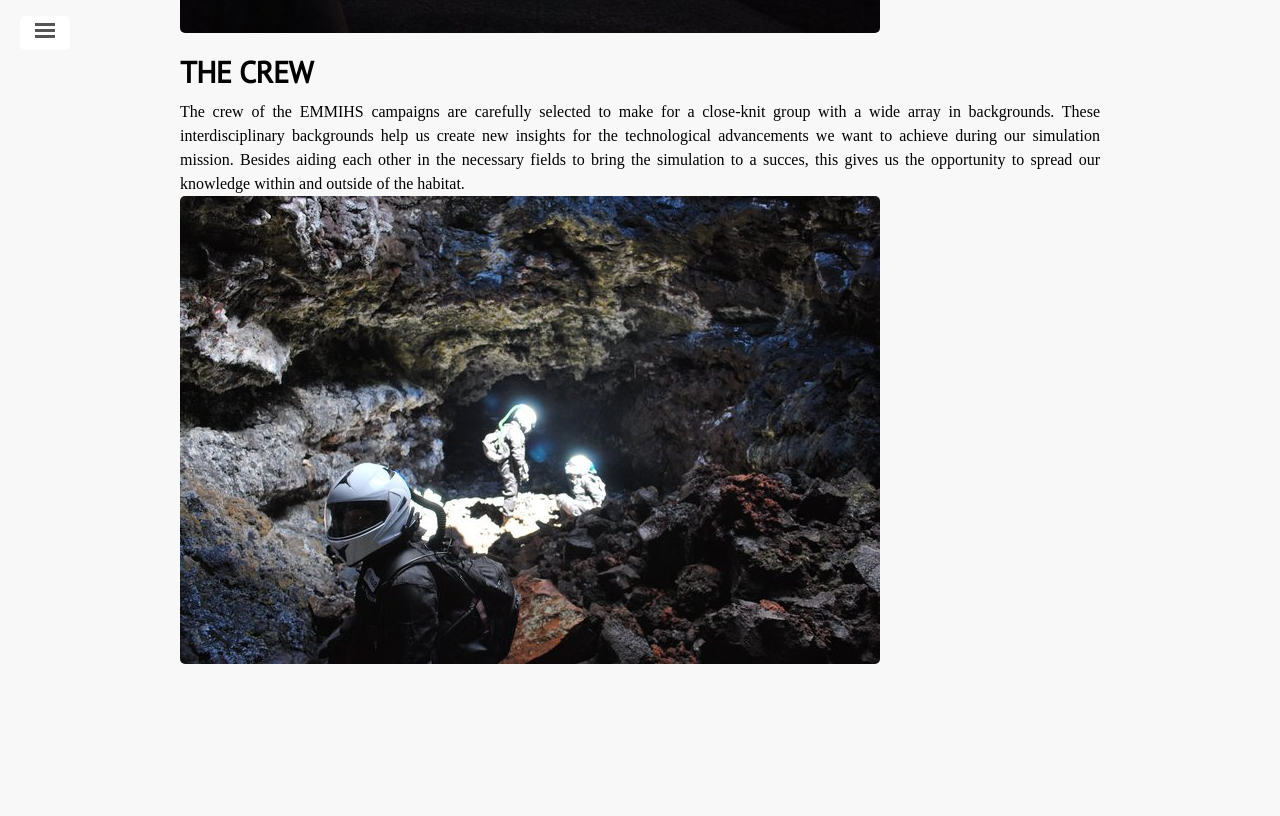
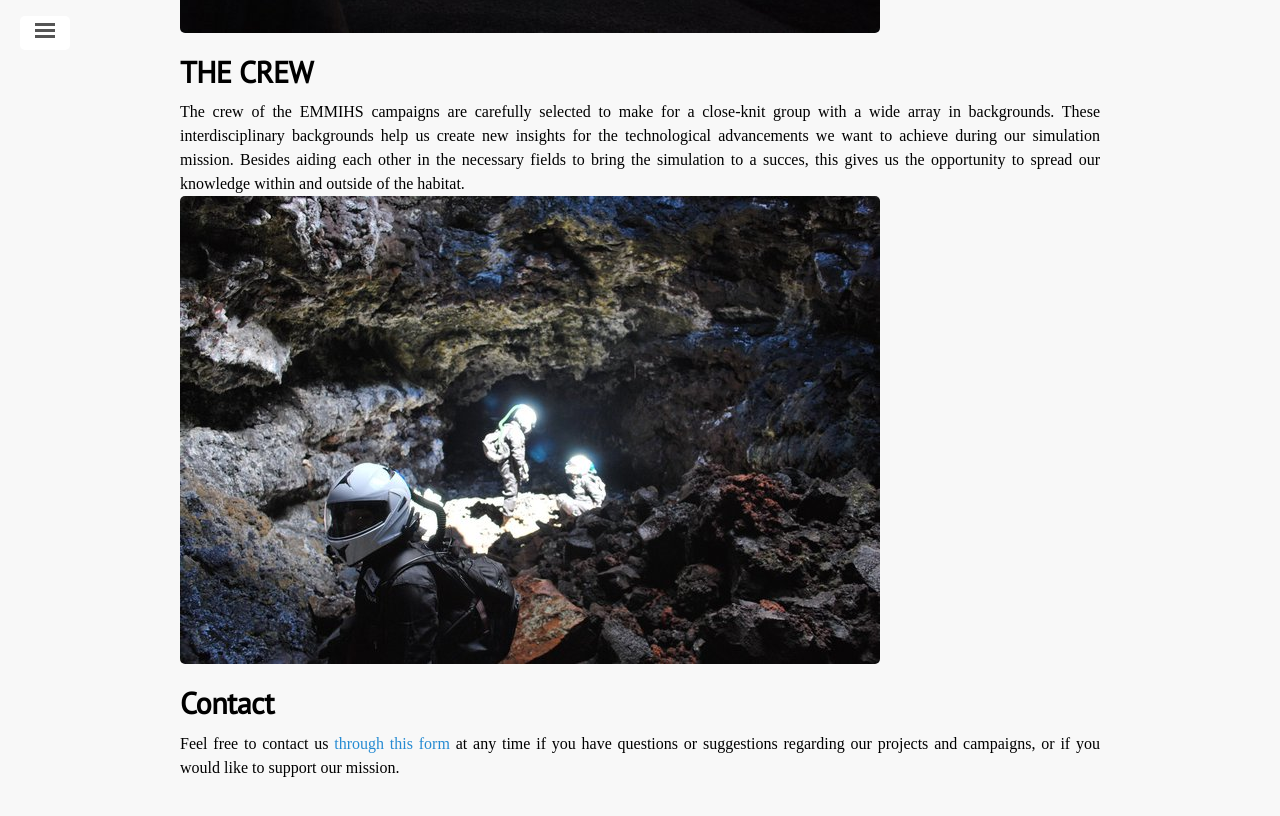
Before and after one commit to euromoonmars/euromoonmars.github.io, a Jekyll site: the page built from Emmihs/main.md, in a window 1280 px wide and 900 px high, scrolled down 1911 px. Shown: the top 816 px of the window. Built offline with Jekyll 4.4.1, drawn with Linux system fonts in a browser that asks for light colours; before the commit the page ends 2695 px from its top, so only the background shows below that.

Commit message:
contact info

```diff
--- a/Emmihs/main.md
+++ b/Emmihs/main.md
@@ -20,3 +20,7 @@ After serving for long-duration missions in collaboration with NASA, Hi-SEAS now
 
 The crew of the EMMIHS campaigns are carefully selected to make for a close-knit group with a wide array in backgrounds. These interdisciplinary backgrounds help us create new insights for the technological advancements we want to achieve during our simulation mission. Besides aiding each other in the necessary fields to bring the simulation to a succes, this gives us the opportunity to spread our knowledge within and outside of the habitat.
 <img src="/Emmihs/explore.jpg">
+
+<h1>Contact</h1>
+
+Feel free to contact us <a href="https://emmihs-esa.webnode.nl/contact/">through this form</a> at any time if you have questions or suggestions regarding our projects and campaigns, or if you would like to support our mission.
```
Also changed, not shown: Chillice/main.md (+2 -0 lines).
